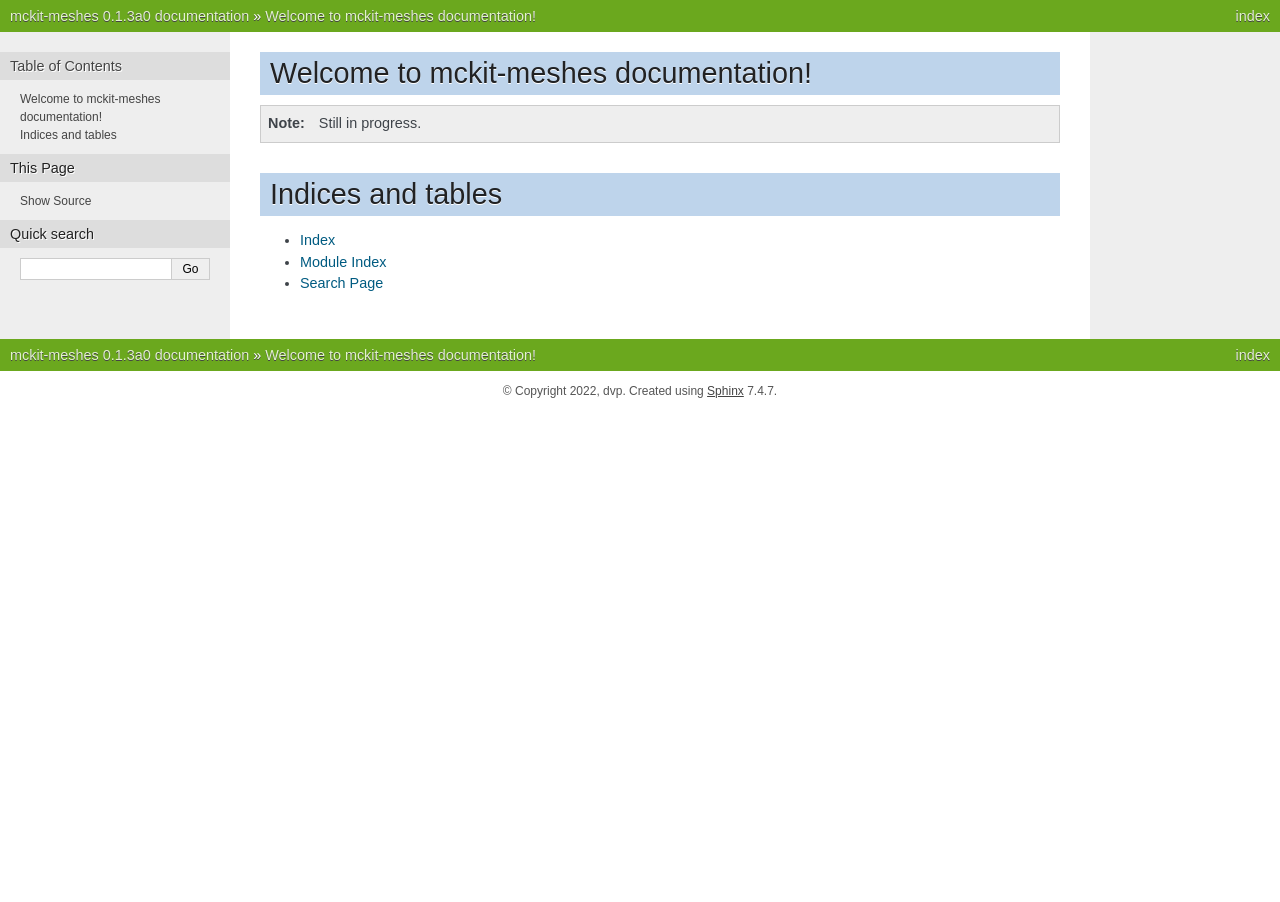
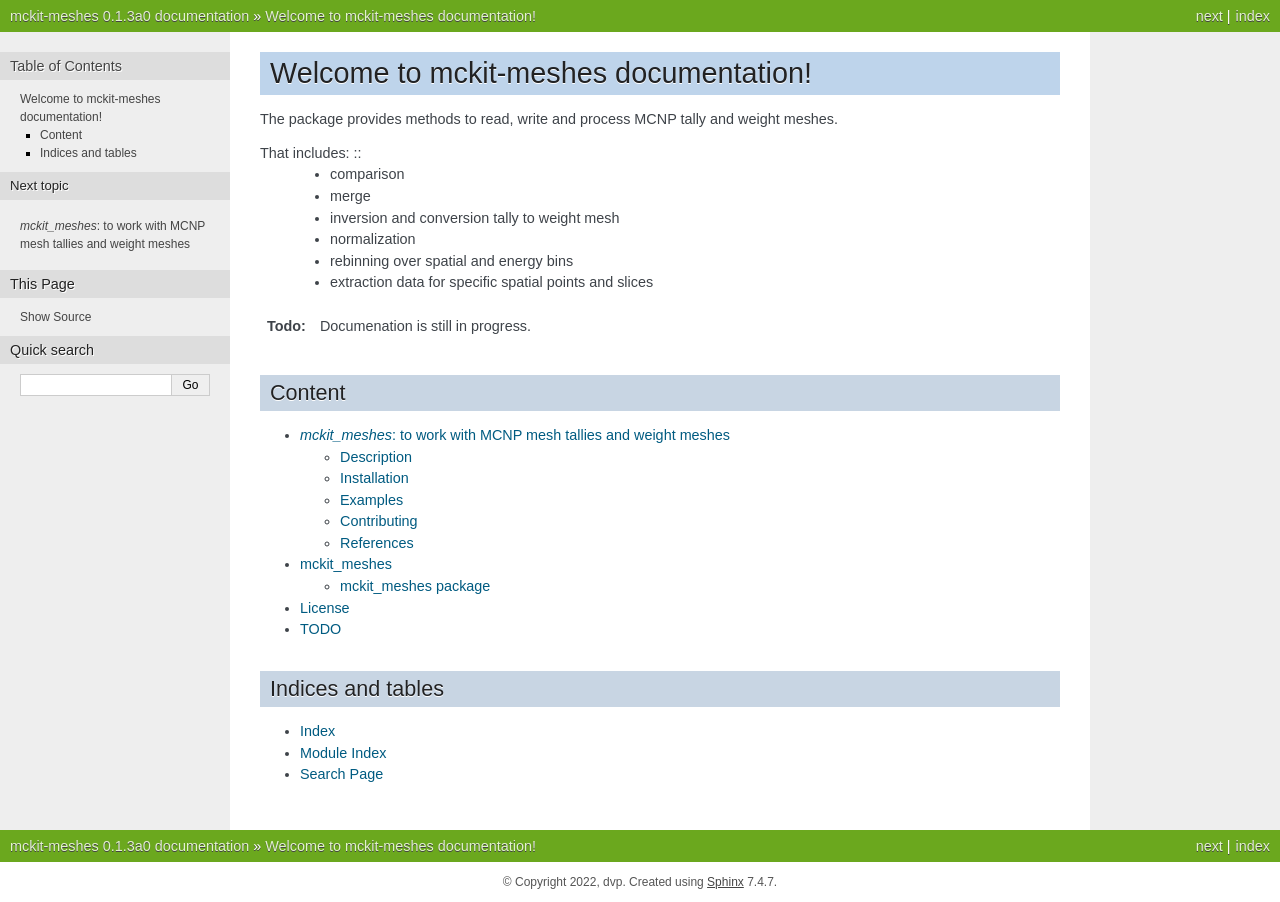
Before and after one commit to MC-kit/mckit-meshes, a Sphinx documentation site: the page built from docs/source/index.rst, in a window 1280 px wide. Built offline with Sphinx 7.4.7, drawn with Linux system fonts in a browser that asks for light colours; the version number is read from the project's files by our own code.

Commit message:
docs: fix docs building

```diff
--- a/docs/source/conf.py
+++ b/docs/source/conf.py
@@ -35,9 +35,9 @@ author = "dvp2015"
 # built documents.
 #
 # The short X.Y version.
-version = mckit_nuclides.__version__.rsplit(".", maxsplit=1)[0]
+version = mckit_meshes.__version__.rsplit(".", maxsplit=1)[0]
 # The full version, including alpha/beta/rc tags.
-release = mckit_nuclides.__version__
+release = mckit_meshes.__version__
 
 
 # -- General configuration ---------------------------------------------------
--- a/docs/source/index.rst
+++ b/docs/source/index.rst
@@ -1,17 +1,30 @@
-.. mckit-nuclides documentation master file, created by
-   sphinx-quickstart on Sun Feb 13 00:58:06 2022.
-   You can adapt this file completely to your liking, but it should at least
-   contain the root `toctree` directive.
+======================================
+Welcome to mckit-meshes documentation!
+======================================
 
-Welcome to mckit-meshes documentation!
-==========================================
+The package provides methods to read, write and process MCNP tally and weight meshes.
 
-.. note::
-   Still in progress.
+That includes: ::
+    - comparison
+    - merge
+    - inversion and conversion tally to weight mesh
+    - normalization
+    - rebinning over spatial and energy bins
+    - extraction data for specific spatial points and slices
+
+.. todo ::
+   Documenation is still in progress.
+
+Content
+=======
 
 .. toctree::
    :maxdepth: 2
-   :caption: Contents:
+
+   readme
+   modules
+   license
+   todo
 
 
 
--- /dev/null
+++ b/docs/source/license.rst
@@ -0,0 +1,5 @@
+
+License
+========
+
+.. include:: ../../LICENSE
--- /dev/null
+++ b/docs/source/modules.rst
@@ -0,0 +1,7 @@
+mckit_meshes
+============
+
+.. toctree::
+   :maxdepth: 4
+
+   mckit_meshes
--- /dev/null
+++ b/docs/source/readme.rst
@@ -0,0 +1 @@
+.. include:: ../../README.rst
--- /dev/null
+++ b/docs/source/todo.rst
@@ -0,0 +1,4 @@
+TODO
+====
+
+.. todolist::
```
Also changed, not shown: docs/source/mckit_meshes.cli.commands.rst (added, +29 -0 lines), docs/source/mckit_meshes.cli.rst (added, +37 -0 lines), docs/source/mckit_meshes.mesh.rst (added, +21 -0 lines), docs/source/mckit_meshes.rst (added, +71 -0 lines), docs/source/mckit_meshes.utils.rst (added, +69 -0 lines), 5 other files.
